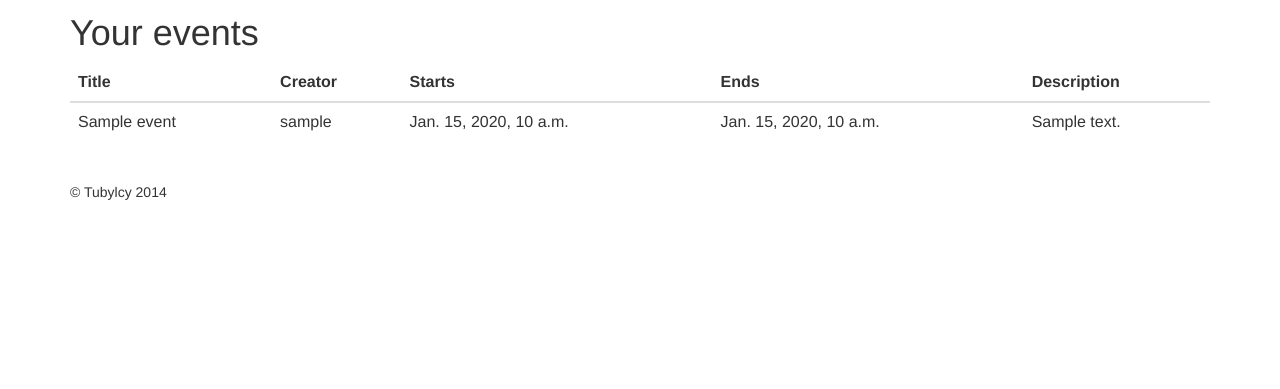
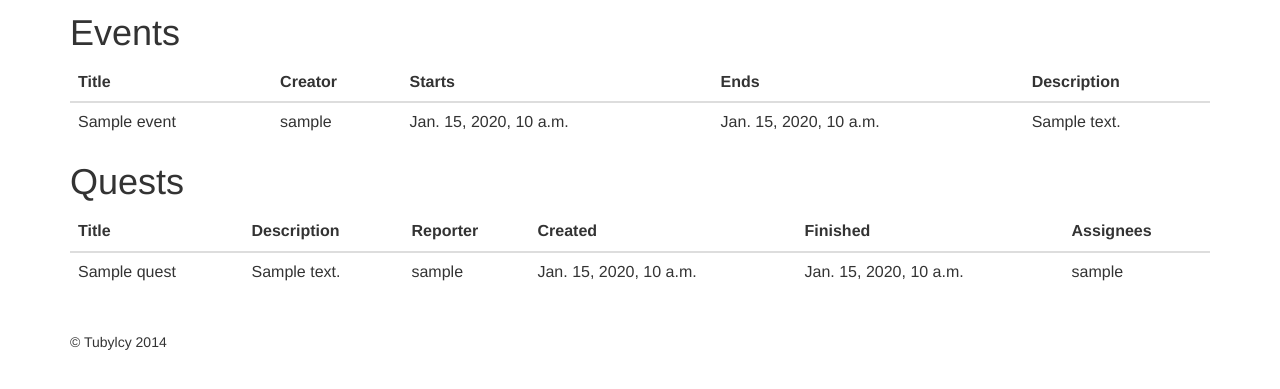
Before and after one commit to ilonajulczuk/tubylcy, a Django app: a page that uses tubylcy/locations/templates/locations/profile.html in a window 1280 px wide. Shown: the part 87-476 px from the top of the page. Run offline with Django 3.2, Linux system fonts and the light colour scheme; a user stored in the database is signed in; tables that the repository leaves empty hold one stand-in row (values such as "Sample post"); some libraries are stand-ins or nearby versions.

Commit message:
Add quests

```diff
--- a/tubylcy/locations/models.py
+++ b/tubylcy/locations/models.py
@@ -13,3 +13,14 @@ class Event(models.Model):
     # some kind of geohash?
     localization = models.CharField(max_length=100)
     creator = models.ForeignKey(User)
+
+
+class Quest(models.Model):
+    created = models.DateTimeField(auto_now=True)
+    finished = models.DateTimeField(null=True)
+
+    title = models.CharField(max_length=200)
+    description = models.TextField()
+
+    assignees = models.ManyToManyField(User, related_name='assigned_quests')
+    reporter = models.ForeignKey(User, related_name='reported_quests')
--- a/tubylcy/locations/templates/locations/profile.html
+++ b/tubylcy/locations/templates/locations/profile.html
@@ -1,7 +1,7 @@
 {% extends 'locations/layout.html' %}
 {% block content %}
 <div>
-    <h1>Your events</h1>
+    <h1>Events</h1>
     <table class="table">
     <thead>
         <tr>
@@ -36,5 +36,47 @@
     {% if not events %}
         No events so far...
     {% endif %}
+
+    <h1>Quests</h1>
+    <table class="table">
+        <thead>
+        <tr>
+            <th>Title</th>
+            <th>Description</th>
+            <th>Reporter</th>
+            <th>Created</th>
+            <th>Finished</th>
+            <th>Assignees</th>
+        </tr>
+        </thead>
+        {% for quest in quests %}
+        <tr>
+            <td>
+                {{ quest.title }}
+            </td>
+            <td>
+                {{ quest.description }}
+            </td>
+            <td>
+                {{ quest.reporter.username }}
+            </td>
+            <td>
+                {{ quest.created }}
+            </td>
+            <td>
+                {{ quest.finished }}
+            </td>
+            <td>
+                {% for assignee in quest.assignees.all %}
+                {{ assignee }}
+                {% endfor %}
+            </td>
+        </tr>
+
+        {% endfor %}
+    </table>
+    {% if not events %}
+    No events so far...
+    {% endif %}
 </div>
 {% endblock %}
--- a/tubylcy/locations/urls.py
+++ b/tubylcy/locations/urls.py
@@ -4,9 +4,6 @@ from django.contrib import admin
 from locations import views
 
 urlpatterns = patterns('',
-    # Examples:
-    # url(r'^$', 'tubylcy.views.home', name='home'),
-    # url(r'^blog/', include('blog.urls')),
     url(r'^$', views.index, name='index'),
     url(r'^about$', views.about, name='about'),
     url(r'^profile/(?P<username>\w+)', views.profile, name='profile'),
--- a/tubylcy/locations/views.py
+++ b/tubylcy/locations/views.py
@@ -1,11 +1,12 @@
 from django.contrib.auth.models import User, Group
+from django.db.models import Q
 from django.contrib.auth.decorators import login_required
 from django.shortcuts import render, redirect
 from rest_framework import viewsets, mixins
 
 
-from .models import Event
-from .serializers import UserSerializer, GroupSerializer, EventSerializer
+from .models import Event, Quest
+from .serializers import UserSerializer, GroupSerializer, EventSerializer, QuestSerializer
 
 
 def index(request):
@@ -22,7 +23,8 @@ def profile(request, username):
         return redirect('/')
 
     ctx = {
-        'events': Event.objects.filter(creator__username=username)
+        'events': Event.objects.filter(creator__username=username),
+        'quests': Quest.objects.filter(Q(reporter__username=username) | Q(assignees__username=username))
     }
 
     return render(request, 'locations/profile.html', ctx)
@@ -53,3 +55,20 @@ class EventViewSet(mixins.CreateModelMixin,
     """
     queryset = Event.objects.all()
     serializer_class = EventSerializer
+
+
+class QuestViewSet(mixins.CreateModelMixin,
+                   mixins.ListModelMixin,
+                   mixins.RetrieveModelMixin,
+                   viewsets.GenericViewSet):
+    """
+    API endpoint that allows events to be viewed or edited.
+    """
+    queryset = Quest.objects.all()
+    serializer_class = QuestSerializer
+
+    def pre_save(self, obj):
+        """
+        Set the object's owner, based on the incoming request.
+        """
+        obj.reporter = self.request.user
--- a/tubylcy/tubylcy/urls.py
+++ b/tubylcy/tubylcy/urls.py
@@ -8,6 +8,7 @@ router = routers.DefaultRouter()
 router.register(r'users', views.UserViewSet)
 router.register(r'groups', views.GroupViewSet)
 router.register(r'events', views.EventViewSet)
+router.register(r'quests', views.QuestViewSet)
 
 
 admin.autodiscover()
```
Also changed, not shown: tubylcy/locations/serializers.py (+12 -1 lines), tubylcy/locations/migrations/0001_initial.py.
